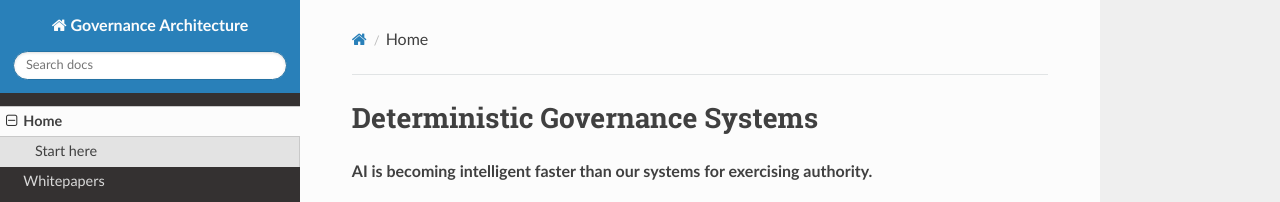
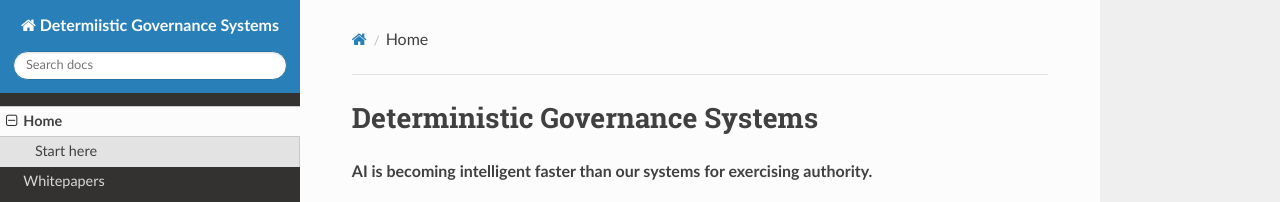
Before and after one commit to pavancharak/governance-architecture, an MkDocs documentation site: the page built from docs/index.md, in a window 1280 px wide. Shown: the top 202 px of the page. Built offline with MkDocs 1.6.1, drawn with Linux system fonts in a browser that asks for light colours; nearby versions of some CDN libraries.

```diff
--- a/mkdocs.yml
+++ b/mkdocs.yml
@@ -1,4 +1,4 @@
-site_name: Governance Architecture
+site_name: Determiistic Governance Systems
 theme: readthedocs
 
 nav:
```
Also changed, not shown: site/index.html, site/search/search_index.json.
